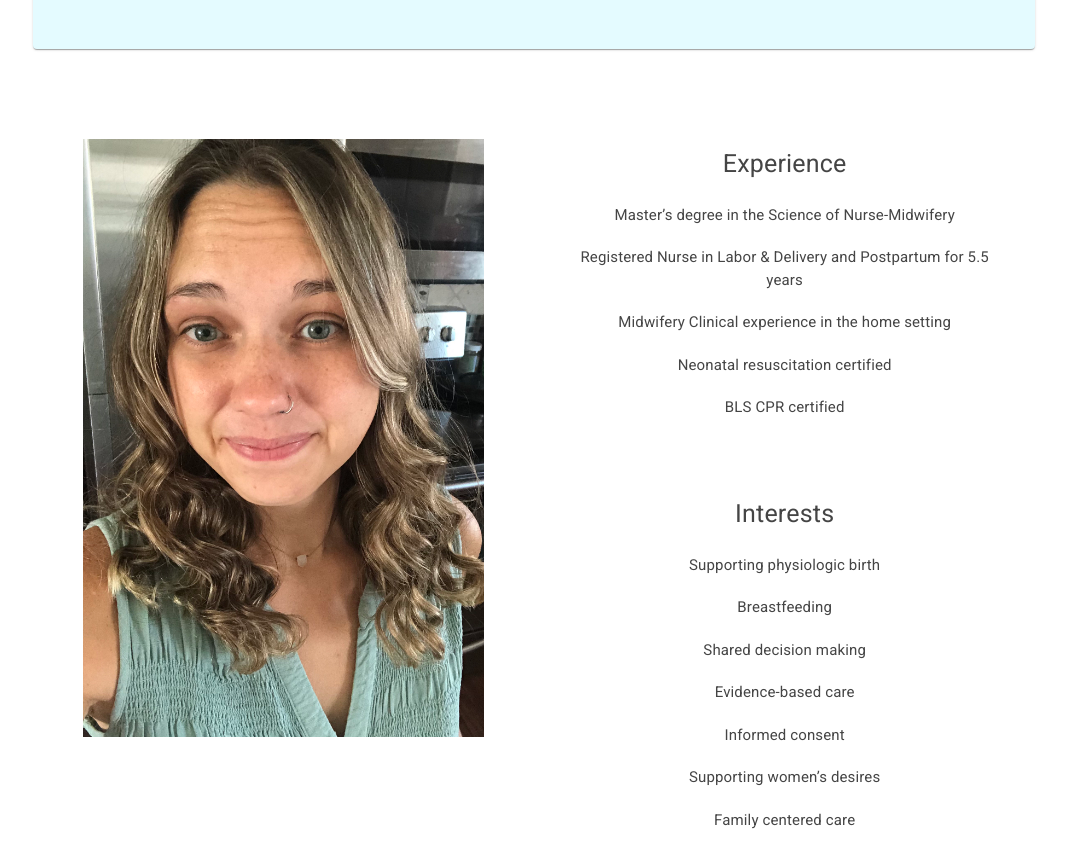
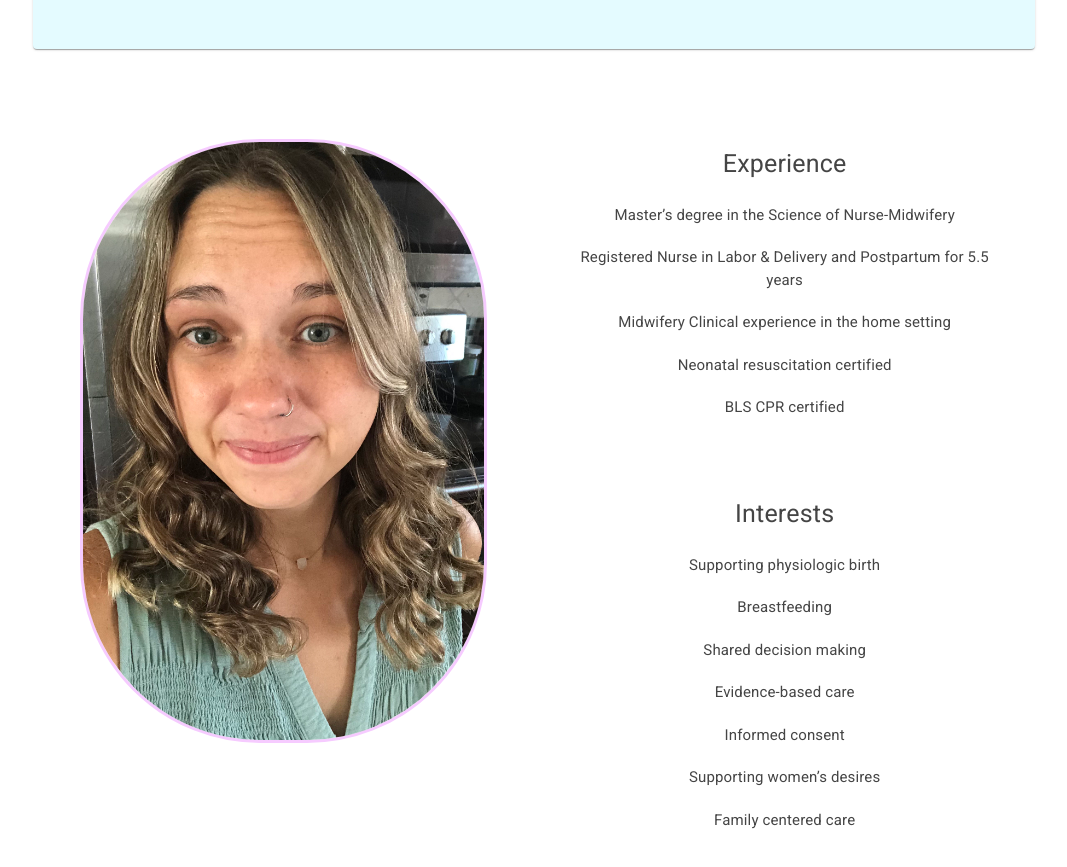
Before and after one commit to magire01/loveyourbirth, a React (Create React App) app: page / in a window 1280 px wide. Shown: the part 1540-2407 px from the top of the page, without its empty margins (106-1173 px from the left). Built offline with nearby package versions, Linux system fonts and the light colour scheme.

Commit message:
Styled picture about page

```diff
--- a/src/components/About.js
+++ b/src/components/About.js
@@ -22,7 +22,9 @@ const About = () => {
         picture: {
             width: "80%",
             height: "auto",
-            marginTop: 40
+            marginTop: 40,
+            borderRadius: 180,
+            border: "3px solid #F6CBFF"
         },
         picture2: {
             width: "40%",
```
